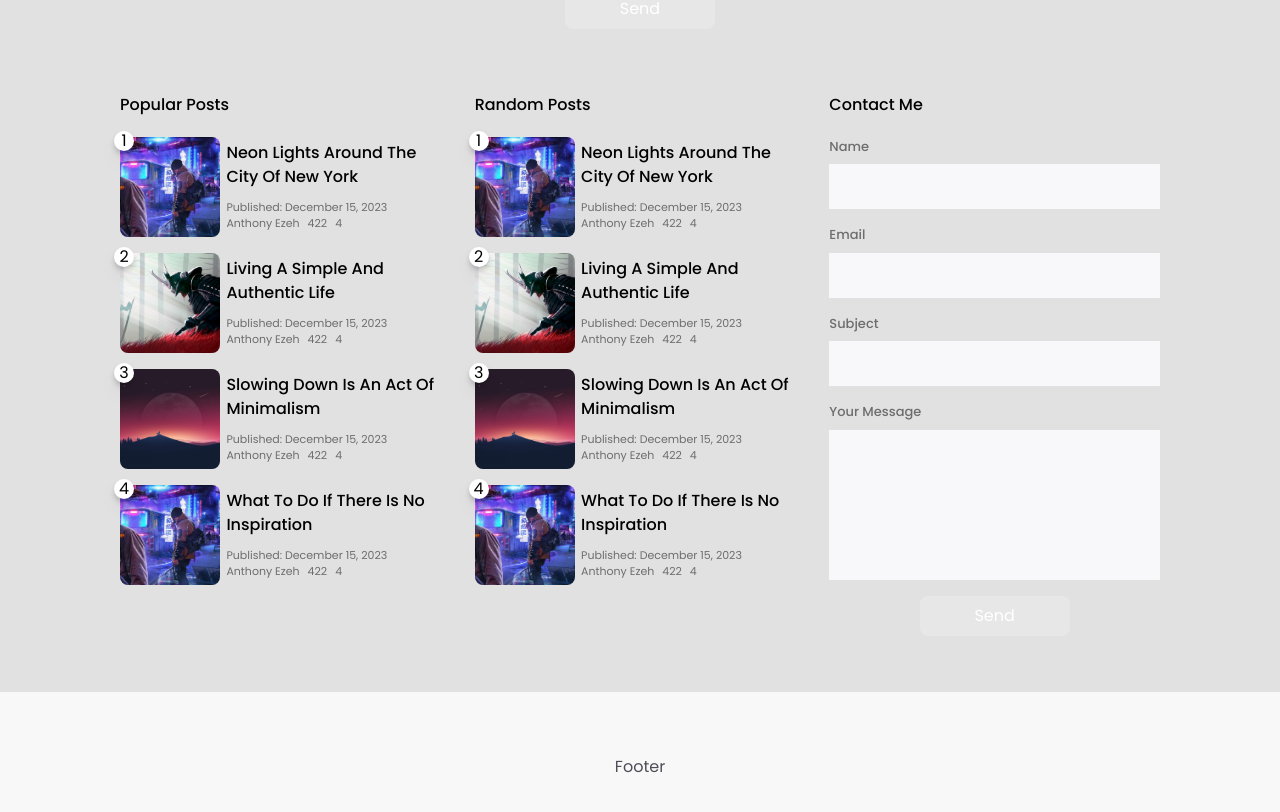
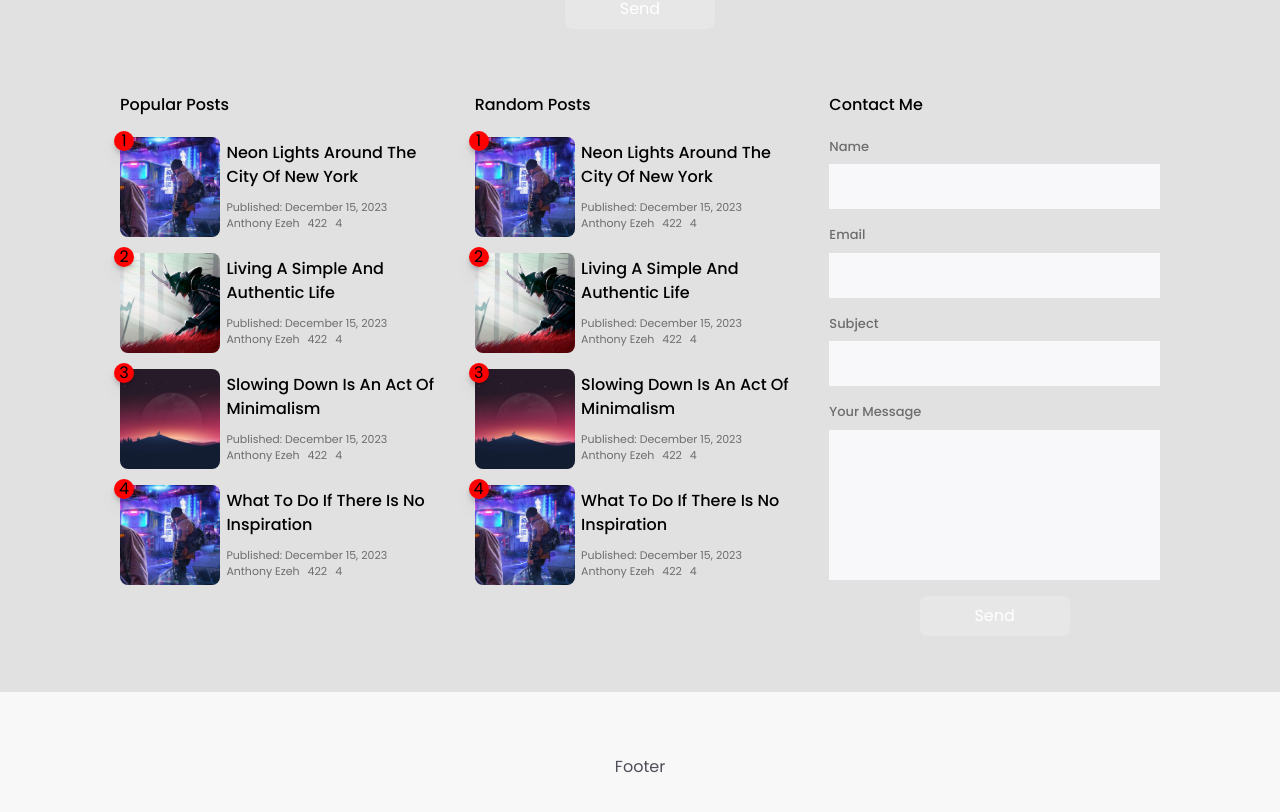
Before and after one commit to TheMoeEntity/devblog, a Next.js app: page /post in a window 1280 px wide. Shown: the part 4112-4924 px from the top of the page. Built offline with nearby package versions, Linux system fonts and the light colour scheme.

Commit message:
God please I will repent if it works

```diff
--- a/src/app/post/components/Info.tsx
+++ b/src/app/post/components/Info.tsx
@@ -1,3 +1,4 @@
+"use client"
 import React, { ReactElement, useEffect } from "react";
 import { Clock, Comment, Eye, Pen } from "./svg";
 import { Post } from "@/components/types";
--- a/src/app/post/components/Paragraph.tsx
+++ b/src/app/post/components/Paragraph.tsx
@@ -1,3 +1,4 @@
+"use client"
 import { Paragraph as ParagraphType } from "@/components/types";
 import Image from "next/image";
 import React from "react";
--- a/src/app/post/components/Post.tsx
+++ b/src/app/post/components/Post.tsx
@@ -1,5 +1,6 @@
+"use client";
 import Image from "next/image";
-import React, { ReactElement } from "react";
+import React, { ReactElement, useEffect, useState } from "react";
 import { type Post } from "@/components/types";
 import "../../globals.css";
 import PostInfo from "./PostInfo";
@@ -11,14 +12,22 @@ const Post = ({
   number: number;
   data: Post;
 }): ReactElement => {
-  const color = localStorage.getItem("color");
+  const [color, setColor] = useState<string | null>("#ffffff");
+
+  useEffect(() => {
+    if (typeof window !== "undefined") {
+      const storedColor = localStorage.getItem("color");
+      setColor(storedColor);
+    }
+  }, []);
+
   return (
-    <div className="grid grid-cols-10  bg-lightOne dark:bg-darkOne w-full gap-2 lg:gap-6">
+    <div className="grid grid-cols-10 bg-lightOne dark:bg-darkOne w-full gap-2 lg:gap-6">
       <div className="relative w-fit col-span-3">
         {/* Index */}
         <span
           style={{ backgroundColor: color || "#ffffff" }}
-          className={`z-10 w-5 h-5 flex justify-center items-center rounded-full text-black shadow-md  absolute -top-1.5 drop-shadow-lg -left-1.5 `}
+          className={`z-10 w-5 h-5 flex justify-center items-center rounded-full text-black shadow-md absolute -top-1.5 drop-shadow-lg -left-1.5`}
         >
           {number + 1}
         </span>
@@ -37,8 +46,8 @@ const Post = ({
         </div>
       </div>
 
-      <div className="w-full col-span-7 flex flex-col justify-around ">
-        <h1 className="text-black dark:text-white text-[16px] font-[500] truncate-2-lines capitalize ">
+      <div className="w-full col-span-7 flex flex-col justify-around">
+        <h1 className="text-black dark:text-white text-[16px] font-[500] truncate-2-lines capitalize">
           {data.title}
         </h1>
 
--- a/src/app/post/page.tsx
+++ b/src/app/post/page.tsx
@@ -23,8 +23,6 @@ const Page: React.FC = () => {
     arrows: true,
     autoplay: false,
   };
-
-  const color = localStorage.getItem("color") || "#34343B";
 
   return (
     <div className="w-full bg-lightOne dark:bg-darkOne dark:text-white text-[#6d6d6d] min-h-screen p-4 space-y-6 pt-20">
```
